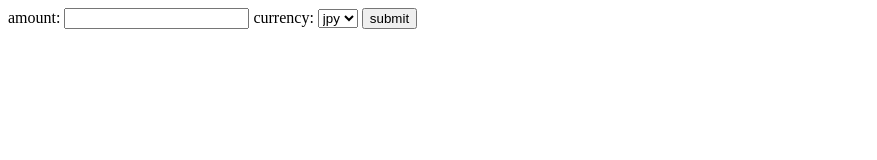
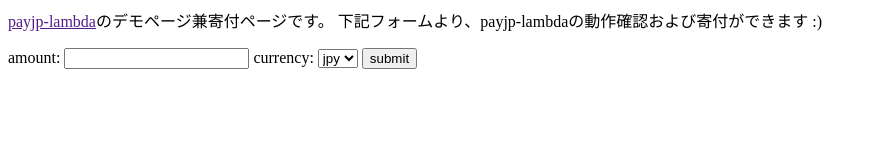
Before and after one commit to satetsu888/payjp-lambda, a website: page form.html in a window 1280 px wide. Shown: the whole page, without its empty margins (0-877 px from the left). Drawn offline with Linux system fonts and the light colour scheme.

Commit message:
Add info

```diff
--- a/form.html
+++ b/form.html
@@ -1,3 +1,12 @@
+<head>
+    <title>payjp-lambda demo and donation</title>
+</head>
+<body>
+    <p>
+        <a href="">payjp-lambda</a>のデモページ兼寄付ページです。
+        下記フォームより、payjp-lambdaの動作確認および寄付ができます :)
+    </p>
+
     <form action="https://hjv0svhyhd.execute-api.us-east-1.amazonaws.com/production/payment" method="post">
         <script src="https://checkout.pay.jp/" class="payjp-button" data-key="pk_test_69229927ba6c9ecaf85be984" data-partial="true"></script>
         amount: <input type="text" name="amount">
@@ -7,3 +16,4 @@
         </select>
         <input type="submit" value="submit">
     </form>
+</body>
```
Also changed, not shown: README.md. Lines whose indentation alone changed are shown as unchanged.
